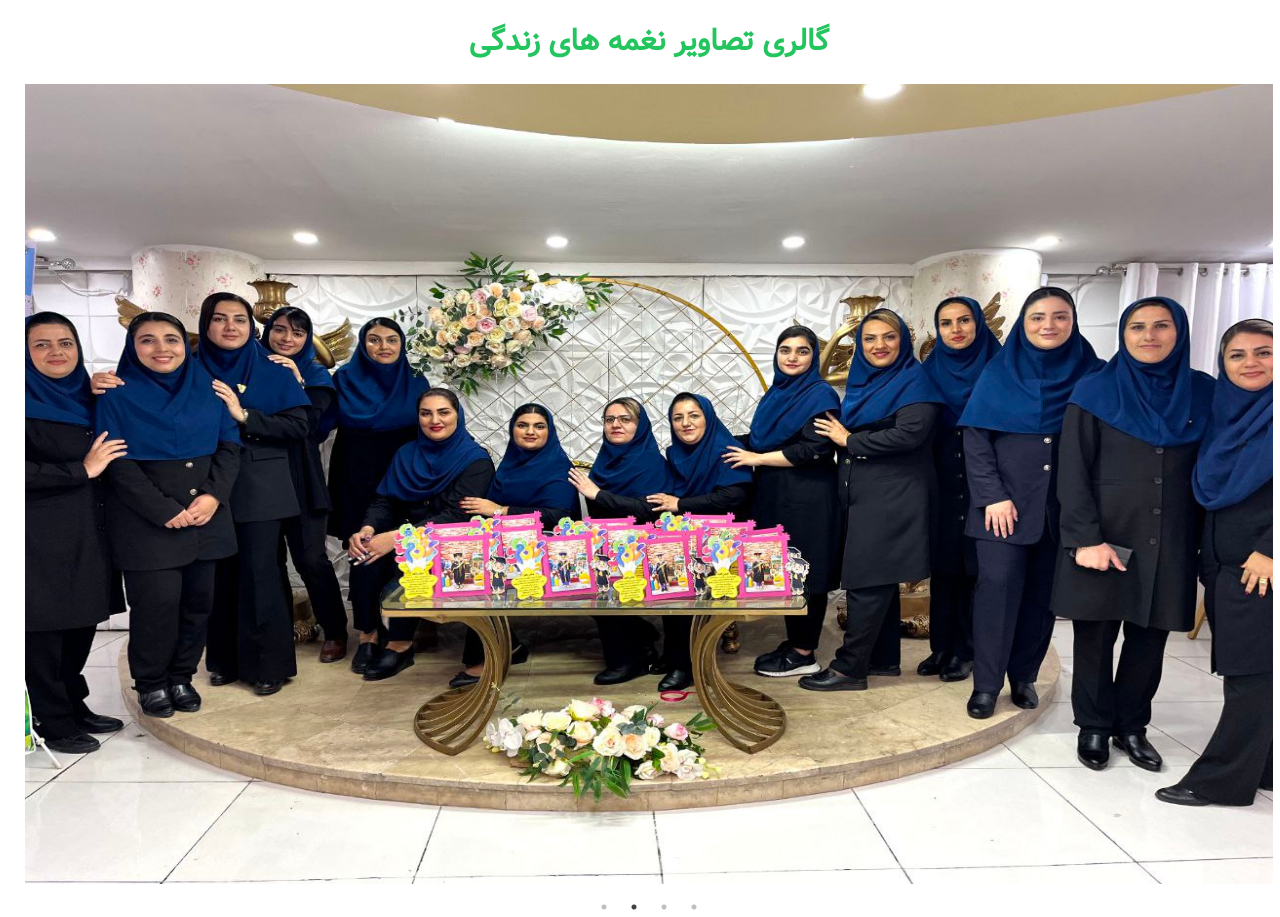
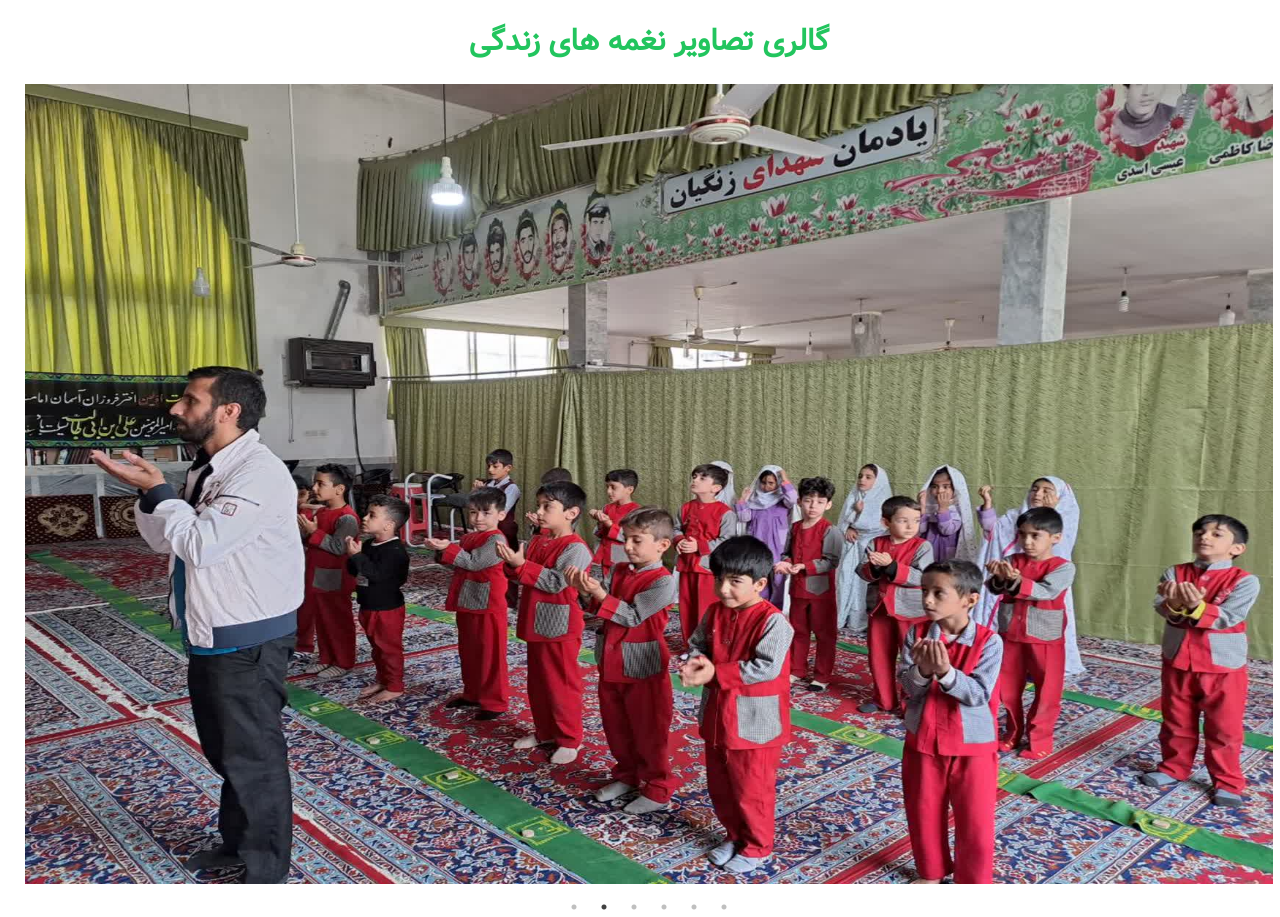
Before and after one commit to ghasemmazandarani/naqmeha.ir, a React (Vite) app: page /gallery in a window 1280 px wide. Built offline with nearby package versions, Linux system fonts and the light colour scheme.

Commit message:
Initial commit

```diff
--- a/src/components/ImageSlider.jsx
+++ b/src/components/ImageSlider.jsx
@@ -6,10 +6,13 @@ import img from "../assets/p1.jpg"
 import img2 from "../assets/p2.jpg"
 import img3 from "../assets/p4.jpg"
 import img4 from "../assets/4.jpg"
-
+import img5 from "../assets/j5.jpg"
+import img6 from "../assets/j6.jpg"
 const ImageSlider = () => {
 
   const photos = [
+    {src: img5},
+    {src: img6},
     { src: img },
     { src: img2 },
     { src: img3 },
```
Also changed, not shown: src/assets/j5.jpg (added), src/assets/j6.jpg (added).
